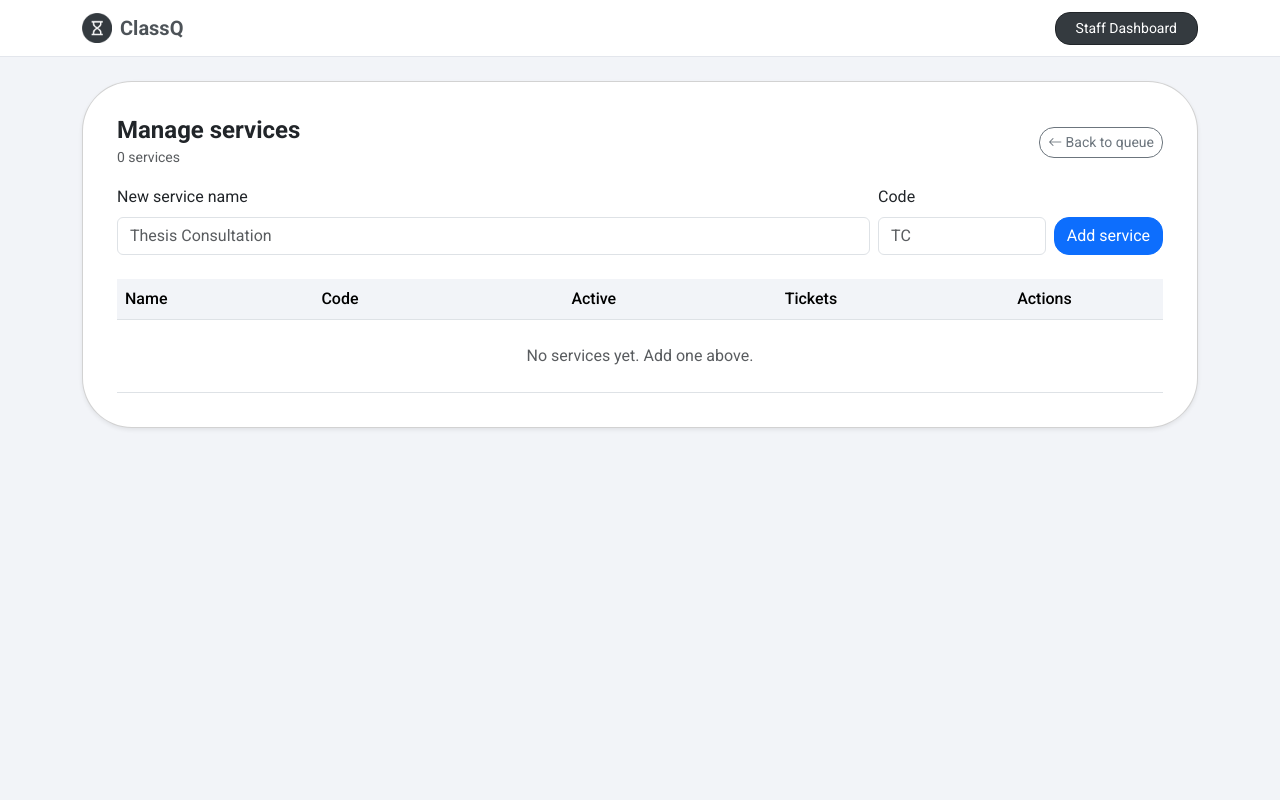
After one commit to gianbonilla-IIT/BONILLA-CCC181, a Flask app: page /staff/services in a window 1280 px wide. The commit adds this page. Run offline with Flask 3, Linux system fonts and the light colour scheme; parts of the project's set-up code (start-up, migrations or seed data) failed here and were passed over.

Commit message:
implemented staff actions, soft deletes, hard deletes, and service management (#3)

```diff
--- a/my-app/app.py
+++ b/my-app/app.py
@@ -1,5 +1,5 @@
 import os
-
+import re
 from datetime import timedelta, timezone
 
 from dotenv import load_dotenv
@@ -7,7 +7,7 @@ from flask import Flask, abort, flash, redirect, render_template, request, url_f
 from flask_migrate import Migrate
 from sqlalchemy import func, tuple_
 from sqlalchemy.exc import IntegrityError
-from sqlalchemy.orm import joinedload
+from sqlalchemy.orm import joinedload, selectinload
 
 from models import Room, Service, Ticket, db
 
@@ -46,11 +46,13 @@ def current_room():
     """ClassQ has one default room for now (created by the seed command)."""
     return db.session.scalar(db.select(Room).order_by(Room.id))
 
+
 PH_TIME = timezone(timedelta(hours=8))  # Philippine time has no daylight saving
+
 
 @app.template_filter("local")
 def local_time(value):
-    """Show a database time in Philippine time, e.g. Nov 09, 08:01 AM."""
+    """Show a database time in Philippine time, e.g. Nov 09, 2026 - 08:01 AM."""
     return value.astimezone(PH_TIME).strftime("%b %d, %Y - %I:%M %p") if value else ""
 
 
@@ -221,7 +223,7 @@ def staff_dashboard():
     if room is not None:
         stmt = (db.select(Ticket)
                 .options(joinedload(Ticket.service))
-                .where(Ticket.room_id == room.id)
+                .where(Ticket.room_id == room.id, Ticket.status != "left")
                 .order_by(Ticket.created_at, Ticket.id))
         if service_id:
             stmt = stmt.where(Ticket.service_id == service_id)
@@ -231,35 +233,178 @@ def staff_dashboard():
                            selected=service_id, called=called, has_called=called is not None,
                            meeting_link=room.meeting_link if room else MEETING_LINK)
 
-# ===========================================================================
-# STILL TO DO: these routes are placeholders. Part 9 replaces the update and
-# delete routes. They must keep existing, because the templates call
-# url_for() on their names.
-# ===========================================================================
+
+# ---------------------------------------------------------------------------
+# Part 9: Update and delete
+# ---------------------------------------------------------------------------
+
+STAFF_ACTIONS = {"call": "called", "serve": "served", "no-show": "no-show"}
+
+
+def _back_to_dashboard():
+    """Redirect to the dashboard, keeping the service filter if one was active."""
+    sid = request.form.get("service_id", type=int)
+    return redirect(url_for("staff_dashboard", service_id=sid))
+
 
 @app.post("/queue/<int:ticket_id>/leave")
 def leave(ticket_id):
-    abort(501)  # Part 9
+    t = db.get_or_404(Ticket, ticket_id)
+    if t.status in ("waiting", "called"):
+        t.status = "left"  # soft delete: the row stays, and the staff table hides it
+        db.session.commit()
+        flash("You left the queue.", "info")
+    else:
+        flash("That ticket is already closed.", "warning")
+    return redirect(url_for("join_form"))
 
 
 @app.post("/staff/tickets/<int:ticket_id>/<action>")
 def staff_action(ticket_id, action):
-    abort(501)  # Part 9
+    t = db.get_or_404(Ticket, ticket_id)
+    label = ticket_label(t)
+
+    if action == "delete":
+        db.session.delete(t)  # hard delete: the row is gone for good
+        db.session.commit()
+        flash(f"Ticket {label} deleted.", "info")
+        return _back_to_dashboard()
+
+    new_status = STAFF_ACTIONS.get(action)
+    if new_status is None:
+        abort(404)
+    if action in ("serve", "no-show") and t.status != "called":
+        flash("Only the ticket currently being called can be served or marked no-show.", "warning")
+        return _back_to_dashboard()
+    if action == "call":
+        if t.status != "waiting":
+            flash("Only a waiting ticket can be called.", "warning")
+            return _back_to_dashboard()
+        if called_ticket(t.room_id) is not None:
+            flash("Serve or mark the current ticket first.", "warning")
+            return _back_to_dashboard()
+
+    t.status = new_status
+    try:
+        db.session.commit()
+    except IntegrityError:
+        db.session.rollback()  # the database allows only one called ticket per room
+        flash("Serve or mark the current ticket first.", "warning")
+        return _back_to_dashboard()
+    flash(f"Ticket {label} marked {new_status}.", "info")
+    return _back_to_dashboard()
 
 
 @app.post("/staff/call-next")
 def call_next():
-    abort(501)  # Part 9
+    room = current_room()
+    if room is None:
+        flash("There is no queue room yet.", "warning")
+        return redirect(url_for("staff_dashboard"))
+    if called_ticket(room.id) is not None:
+        flash("Serve or mark the current ticket first.", "warning")
+        return redirect(url_for("staff_dashboard"))
+
+    nxt = db.session.scalar(_waiting_in_room(room.id).limit(1))
+    if nxt is None:
+        flash("No one is waiting.", "info")
+        return redirect(url_for("staff_dashboard"))
+
+    nxt.status = "called"
+    label = ticket_label(nxt)
+    try:
+        db.session.commit()
+    except IntegrityError:
+        db.session.rollback()  # someone else called a ticket a moment earlier
+        flash("Serve or mark the current ticket first.", "warning")
+        return redirect(url_for("staff_dashboard"))
+    flash(f"Now calling {label}: {nxt.group_name}.", "success")
+    return redirect(url_for("staff_dashboard"))
 
 
 @app.post("/staff/clear")
 def clear_queue():
-    abort(501)  # Part 9
+    room = current_room()
+    if room is not None:
+        db.session.execute(db.delete(Ticket).where(Ticket.room_id == room.id))
+        db.session.commit()
+    flash("The queue was cleared.", "info")
+    return redirect(url_for("staff_dashboard"))
 
 
 @app.post("/staff/meeting-link")
 def set_meeting_link():
-    abort(501)  # Part 9
+    link = request.form.get("meeting_link", "").strip()
+    room = current_room()
+    if room is None:
+        flash("There is no queue room yet.", "warning")
+    elif not link.startswith(("https://", "http://")) or len(link) > 300:
+        flash("Enter a full link starting with https:// (up to 300 characters).", "danger")
+    else:
+        room.meeting_link = link
+        db.session.commit()
+        flash("Meeting link saved. Called students will see a Join Call button.", "success")
+    return redirect(url_for("staff_dashboard"))
+
+
+# ---------------------------------------------------------------------------
+# Part 9: Manage services (create, read, update, delete)
+# ---------------------------------------------------------------------------
+
+@app.get("/staff/services")
+def services_list():
+    services = db.session.scalars(
+        db.select(Service).options(selectinload(Service.tickets)).order_by(Service.id)
+    ).all()
+    return render_template("services.html", services=services)
+
+
+@app.post("/staff/services")
+def service_create():
+    name = request.form.get("name", "").strip()
+    code = request.form.get("code", "").strip().upper()
+    if not name or len(name) > 60 or not re.fullmatch(r"[A-Z]{2,4}", code):
+        flash("Enter a name (up to 60 characters) and a code of 2 to 4 letters.", "danger")
+        return redirect(url_for("services_list"))
+    db.session.add(Service(name=name, code=code))
+    try:
+        db.session.commit()
+        flash(f"Service \u201c{name}\u201d added.", "success")
+    except IntegrityError:
+        db.session.rollback()
+        flash("A service with that name or code already exists.", "danger")
+    return redirect(url_for("services_list"))
+
+
+@app.post("/staff/services/<int:service_id>")
+def service_edit(service_id):
+    s = db.get_or_404(Service, service_id)
+    name = request.form.get("name", "").strip()
+    if not name or len(name) > 60:
+        flash("Enter a name of up to 60 characters.", "danger")
+        return redirect(url_for("services_list"))
+    s.name = name
+    s.active = request.form.get("active") == "on"  # an unticked box is not sent at all
+    try:
+        db.session.commit()
+        flash(f"Service \u201c{name}\u201d saved.", "success")
+    except IntegrityError:
+        db.session.rollback()
+        flash(f"A service named \u201c{name}\u201d already exists.", "danger")
+    return redirect(url_for("services_list"))
+
+
+@app.post("/staff/services/<int:service_id>/delete")
+def service_delete(service_id):
+    s = db.get_or_404(Service, service_id)
+    if s.tickets:
+        flash(f"\u201c{s.name}\u201d has tickets, so it cannot be deleted. Turn it off instead.", "danger")
+        return redirect(url_for("services_list"))
+    name = s.name
+    db.session.delete(s)
+    db.session.commit()
+    flash(f"Service \u201c{name}\u201d deleted.", "warning")
+    return redirect(url_for("services_list"))
 
 
 if __name__ == "__main__":
--- /dev/null
+++ b/my-app/templates/services.html
@@ -0,0 +1,91 @@
+{% extends "base.html" %}
+
+{% block title %}Manage services · ClassQ{% endblock %}
+
+{% block content %}
+<div class="card shadow-sm mb-4 queue-card">
+  <div class="card-body p-3 p-md-4 table-container">
+
+    <div class="d-flex flex-wrap align-items-center gap-2 mb-3">
+      <div class="me-auto">
+        <h1 class="h4 mb-0">Manage services</h1>
+        <small class="text-body-secondary">{{ services|length }} service{{ "" if services|length == 1 else "s" }}</small>
+      </div>
+      <a class="btn btn-outline-secondary btn-sm" href="{{ url_for('staff_dashboard') }}">
+        <i class="bi bi-arrow-left" aria-hidden="true"></i> Back to queue
+      </a>
+    </div>
+
+    <form method="post" action="{{ url_for('service_create') }}" class="row g-2 align-items-end mb-4">
+      <div class="col-12 col-md">
+        <label for="new-name" class="form-label">New service name</label>
+        <input id="new-name" name="name" type="text" maxlength="60" required
+               class="form-control inputfields" placeholder="Thesis Consultation" autocomplete="off">
+      </div>
+      <div class="col-6 col-md-2">
+        <label for="new-code" class="form-label">Code</label>
+        <input id="new-code" name="code" type="text" maxlength="4" required
+               class="form-control inputfields text-uppercase" placeholder="TC" autocomplete="off">
+      </div>
+      <div class="col-6 col-md-auto">
+        <button type="submit" class="btn btn-primary w-100">Add service</button>
+      </div>
+    </form>
+
+    <div class="table-responsive">
+      <table class="table align-middle mb-0 queue-table">
+        <thead>
+          <tr>
+            <th scope="col">Name</th>
+            <th scope="col">Code</th>
+            <th scope="col" class="text-center">Active</th>
+            <th scope="col" class="text-center">Tickets</th>
+            <th scope="col" class="text-center">Actions</th>
+          </tr>
+        </thead>
+        <tbody>
+          {% for s in services %}
+            <tr>
+              <td>
+                <input type="text" name="name" form="edit-{{ s.id }}" value="{{ s.name }}"
+                       maxlength="60" required class="form-control form-control-sm inputfields"
+                       aria-label="Name of service {{ s.code }}">
+              </td>
+              <th scope="row" class="text-nowrap">{{ s.code }}</th>
+              <td class="text-center">
+                <div class="form-check form-switch d-inline-block">
+                  <input class="form-check-input" type="checkbox" name="active" form="edit-{{ s.id }}"
+                         {% if s.active %}checked{% endif %} aria-label="Active: {{ s.name }}">
+                </div>
+              </td>
+              <td class="text-center">{{ s.tickets|length }}</td>
+              <td class="text-center">
+                <div class="d-inline-flex gap-1">
+                  <form id="edit-{{ s.id }}" method="post" action="{{ url_for('service_edit', service_id=s.id) }}" class="d-inline">
+                    <button type="submit" class="btn btn-sm btn-outline-success act-btns"
+                            aria-label="Save {{ s.name }}" title="Save">
+                      <i class="bi bi-check-lg" aria-hidden="true"></i>
+                    </button>
+                  </form>
+                  <form method="post" action="{{ url_for('service_delete', service_id=s.id) }}" class="d-inline"
+                        data-confirm="Delete the service {{ s.name }}? This cannot be undone.">
+                    <button type="submit" class="btn btn-sm btn-outline-secondary act-btns"
+                            aria-label="Delete {{ s.name }}" title="Delete">
+                      <i class="bi bi-trash" aria-hidden="true"></i>
+                    </button>
+                  </form>
+                </div>
+              </td>
+            </tr>
+          {% else %}
+            <tr>
+              <td colspan="5" class="text-center text-body-secondary py-4">No services yet. Add one above.</td>
+            </tr>
+          {% endfor %}
+        </tbody>
+      </table>
+    </div>
+
+  </div>
+</div>
+{% endblock %}
--- a/my-app/templates/staff.html
+++ b/my-app/templates/staff.html
@@ -37,6 +37,10 @@
         </select>
         <noscript><button type="submit" class="btn btn-sm btn-outline-secondary mt-1">Filter</button></noscript>
       </form>
+
+      <a class="btn btn-outline-secondary btn-sm" href="{{ url_for('services_list') }}">
+        <i class="bi bi-gear" aria-hidden="true"></i> Services
+      </a>
 
       <button type="button" class="btn btn-primary btn-sm" data-bs-toggle="collapse"
               data-bs-target="#meeting-link-form" aria-expanded="false"
--- a/my-app/templates/ticket.html
+++ b/my-app/templates/ticket.html
@@ -51,7 +51,7 @@
               {% endif %}
             </p>
           </div>
-          <p class="small fst-italic text-body-secondary mb-3">selected service: {{ service_name }} <br> joined: {{ ticket.created_at|local }}</p>
+          <p class="small fst-italic text-body-secondary mb-3">Selected service: {{ service_name }} <br> Joined: {{ ticket.created_at|local }}</p>
 
           <a id="join-call" class="btn btn-success w-100 mb-2" href="{{ meeting_link }}"
              target="_blank" rel="noopener" {% if ticket.status != "called" %}hidden{% endif %}>Join Call</a>
```
Also changed, not shown: my-app/models.py (+7 -0 lines).
